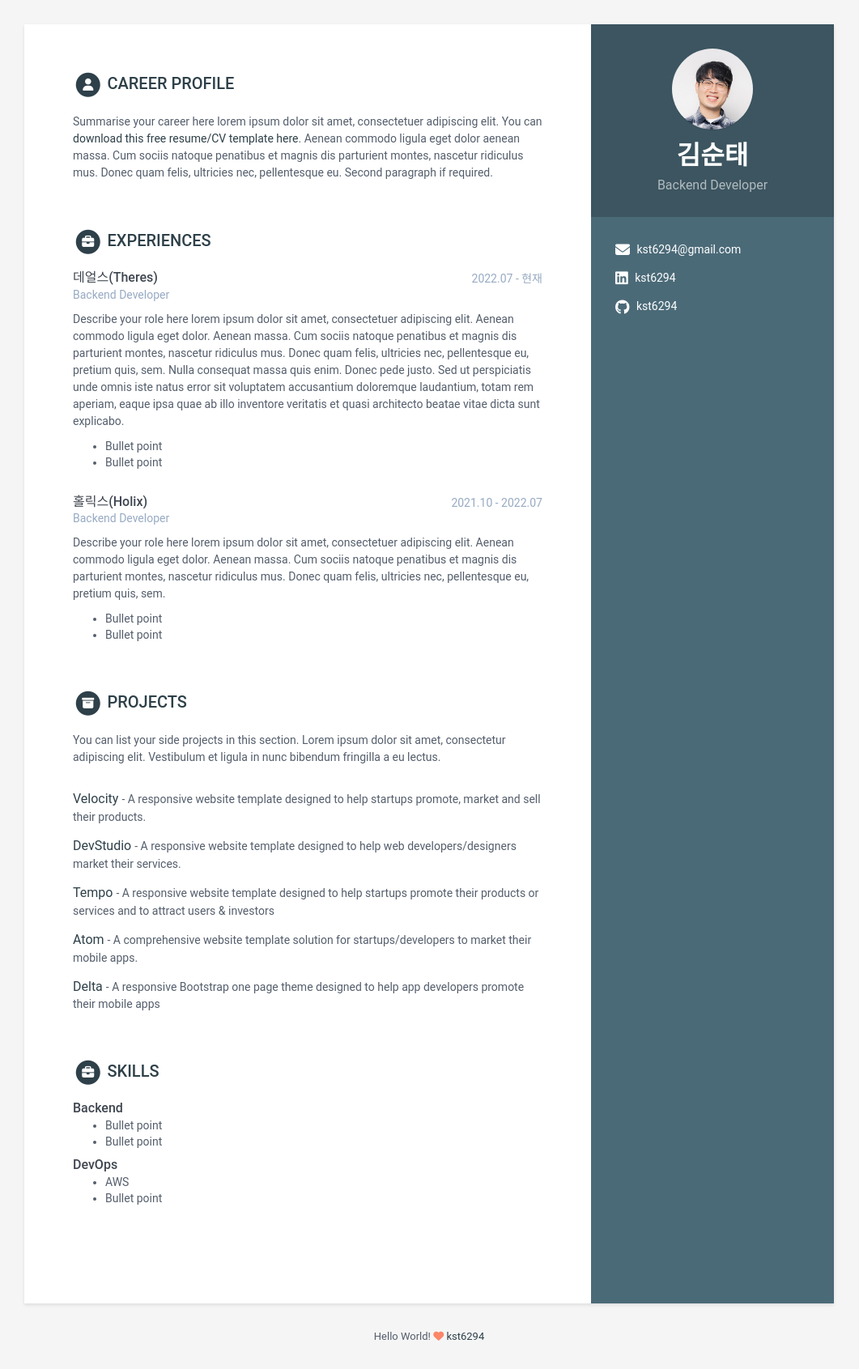
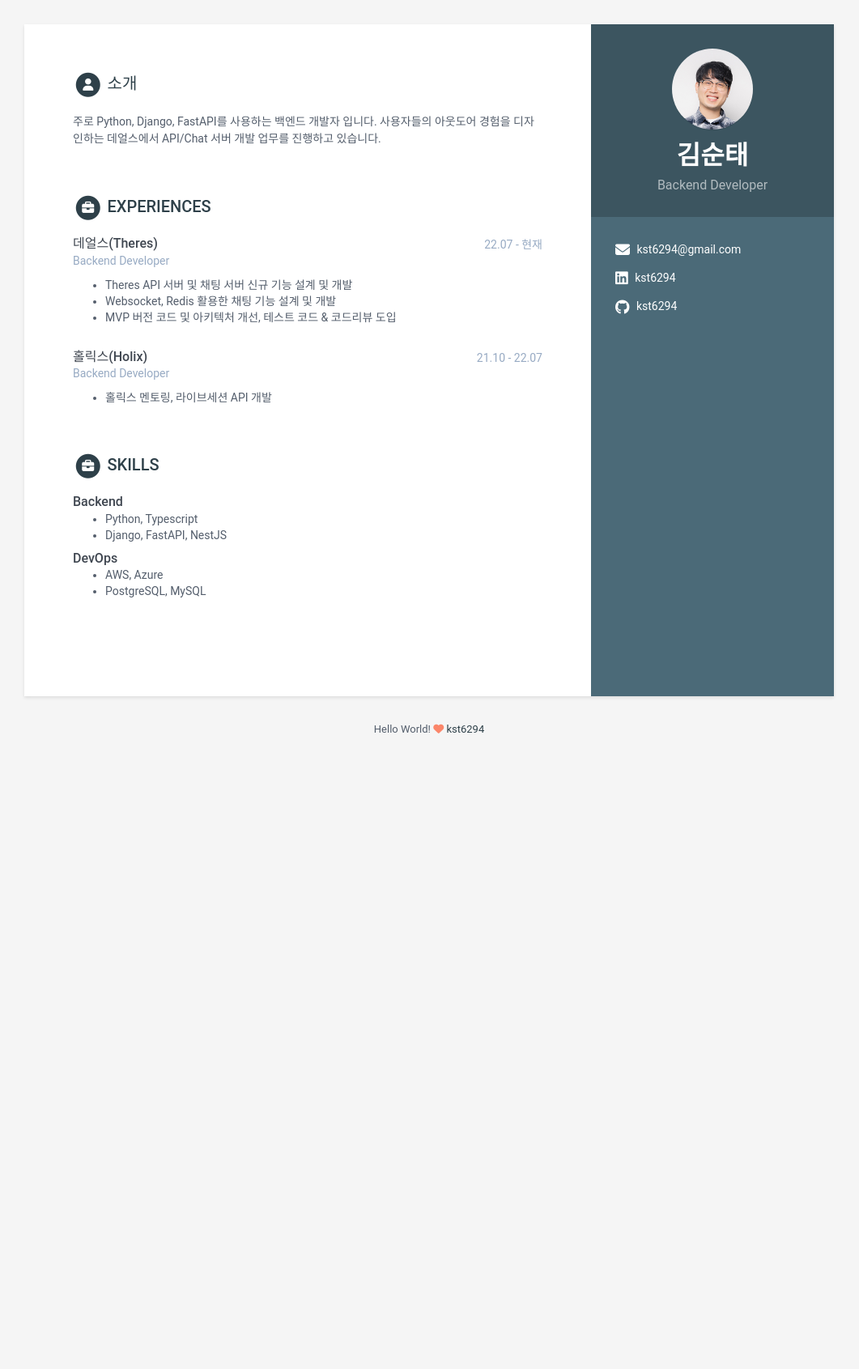
Before and after one commit to kst6294/kst6294.github.io, a Jekyll site: the page built from index.html, in a window 1280 px wide. Shown: the whole page at 81% size, without its empty margins (110-1171 px from the left). Built offline with Jekyll 4.4.1, drawn with Linux system fonts in a browser that asks for light colours; after the commit the page ends 942 px from its top, so only the background shows below that.

Commit message:
이력 간단하게 추가

```diff
--- a/_data/data.yml
+++ b/_data/data.yml
@@ -58,14 +58,10 @@ sidebar:
     #       link:
 
 career-profile:
-    title: Career Profile
+    title: 소개
     summary: |
-      Summarise your career here lorem ipsum dolor sit amet, consectetuer
-      adipiscing elit. You can [download this free resume/CV template here]().
-      Aenean commodo ligula eget dolor aenean massa. Cum sociis natoque
-      penatibus et magnis dis parturient montes, nascetur ridiculus mus.
-      Donec quam felis, ultricies nec, pellentesque eu.
-      Second paragraph if required.
+      주로 Python, Django, FastAPI를 사용하는 백엔드 개발자 입니다.
+      사용자들의 아웃도어 경험을 디자인하는 데얼스에서 API/Chat 서버 개발 업무를 진행하고 있습니다.
 # education:
 #     title: Education
 #     info:
@@ -98,32 +94,20 @@ experiences:
       -
         company: 데얼스(Theres)
         role: Backend Developer
-        time: 2022.07 - 현재
+        time: 22.07 - 현재
 
         details: |
-          Describe your role here lorem ipsum dolor sit amet, consectetuer
-          adipiscing elit. Aenean commodo ligula eget dolor. Aenean massa.
-          Cum sociis natoque penatibus et magnis dis parturient montes,
-          nascetur ridiculus mus. Donec quam felis, ultricies nec,
-          pellentesque eu, pretium quis, sem. Nulla consequat massa quis
-          enim. Donec pede justo. Sed ut perspiciatis unde omnis iste natus
-          error sit voluptatem accusantium doloremque laudantium, totam rem
-          aperiam, eaque ipsa quae ab illo inventore veritatis et quasi
-          architecto beatae vitae dicta sunt explicabo.
-            - Bullet point
-            - Bullet point
+            - Theres API 서버 및 채팅 서버 신규 기능 설계 및 개발
+            - Websocket, Redis 활용한 채팅 기능 설계 및 개발
+            - MVP 버전 코드 및 아키텍처 개선, 테스트 코드 & 코드리뷰 도입
+
+
       - company: 홀릭스(Holix)
         role: Backend Developer
-        time: 2021.10 - 2022.07
+        time: 21.10 - 22.07
 
         details: |
-          Describe your role here lorem ipsum dolor sit amet, consectetuer
-          adipiscing elit. Aenean commodo ligula eget dolor. Aenean massa.
-          Cum sociis natoque penatibus et magnis dis parturient montes,
-          nascetur ridiculus mus. Donec quam felis, ultricies nec,
-          pellentesque eu, pretium quis, sem.
-            - Bullet point
-            - Bullet point
+            - 홀릭스 멘토링, 라이브세션 API 개발
 
 
 # certifications:
@@ -167,32 +151,32 @@ experiences:
 #             Praesent felis nibh, eleifend id eleifend id, dictum id enim.
 #             Praesent venenatis erat non augue suscipit consectetur.
 
-projects:
-    title: Projects
-    intro: >
-      You can list your side projects in this
-      section. Lorem ipsum dolor sit amet, consectetur adipiscing elit.
-      Vestibulum et ligula in nunc bibendum fringilla a eu lectus.
-    assignments:
-      - title: Velocity
-        link: "#hook"
-        tagline: "A responsive website template designed to help startups promote, market and sell their products."
+# projects:
+#     title: Projects
+#     intro: >
+#       You can list your side projects in this
+#       section. Lorem ipsum dolor sit amet, consectetur adipiscing elit.
+#       Vestibulum et ligula in nunc bibendum fringilla a eu lectus.
+#     assignments:
+#       - title: Velocity
+#         link: "#hook"
+#         tagline: "A responsive website template designed to help startups promote, market and sell their products."
 
-      - title: DevStudio
-        link: "#"
-        tagline: "A responsive website template designed to help web developers/designers market their services."
+#       - title: DevStudio
+#         link: "#"
+#         tagline: "A responsive website template designed to help web developers/designers market their services."
 
-      - title: Tempo
-        link: "#"
-        tagline: "A responsive website template designed to help startups promote their products or services and to attract users &amp; investors"
+#       - title: Tempo
+#         link: "#"
+#         tagline: "A responsive website template designed to help startups promote their products or services and to attract users &amp; investors"
 
-      - title: Atom
-        link: "#"
-        tagline: "A comprehensive website template solution for startups/developers to market their mobile apps."
+#       - title: Atom
+#         link: "#"
+#         tagline: "A comprehensive website template solution for startups/developers to market their mobile apps."
 
-      - title: Delta
-        link: "#"
-        tagline: "A responsive Bootstrap one page theme designed to help app developers promote their mobile apps"
+#       - title: Delta
+#         link: "#"
+#         tagline: "A responsive Bootstrap one page theme designed to help app developers promote their mobile apps"
 
 # oss:
 #     title: OSS Contributions
@@ -243,13 +227,13 @@ skills:
       -
         skill: Backend
         details: |
-            - Bullet point
-            - Bullet point
+            - Python, Typescript
+            - Django, FastAPI, NestJS
       -
         skill: DevOps
         details: |
-            - AWS
-            - Bullet point
+            - AWS, Azure
+            - PostgreSQL, MySQL
 
 
 footer: >
```
